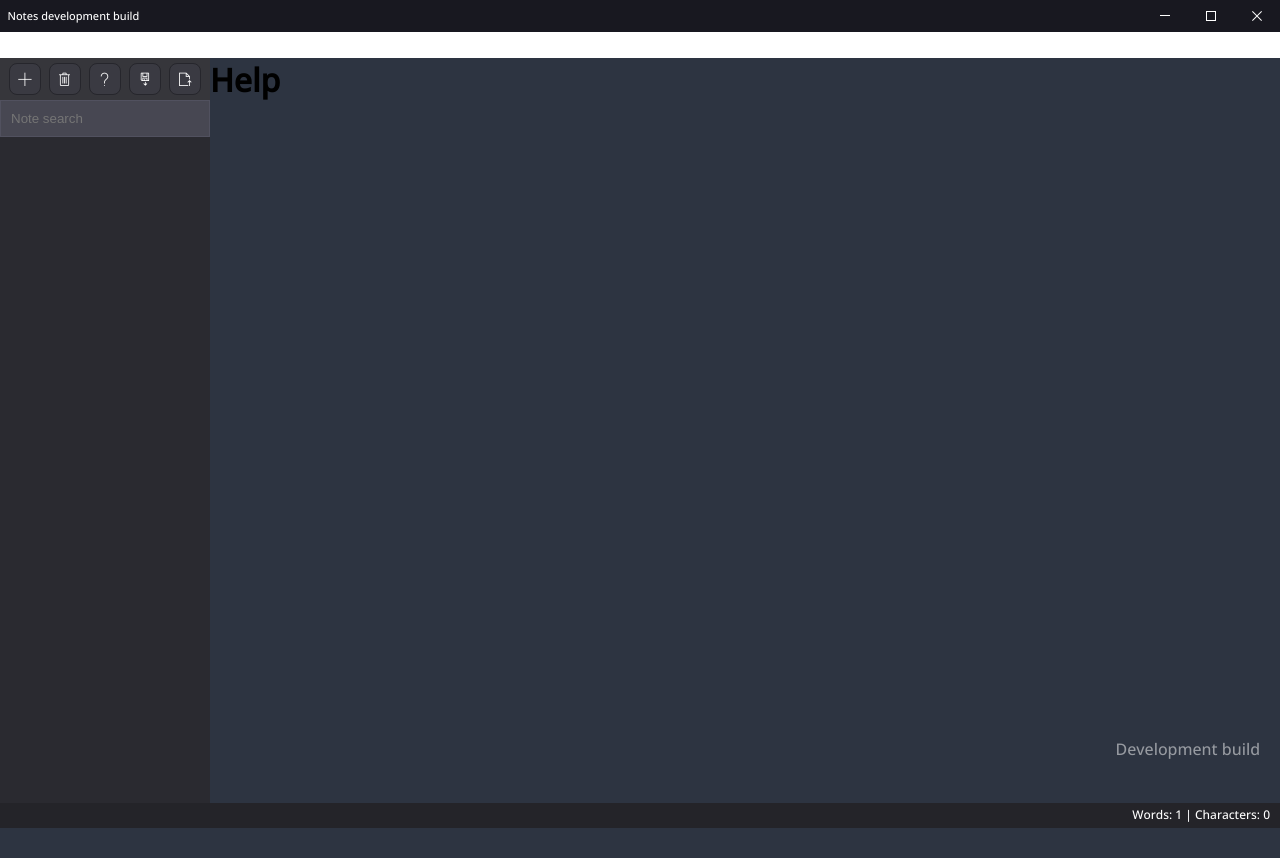
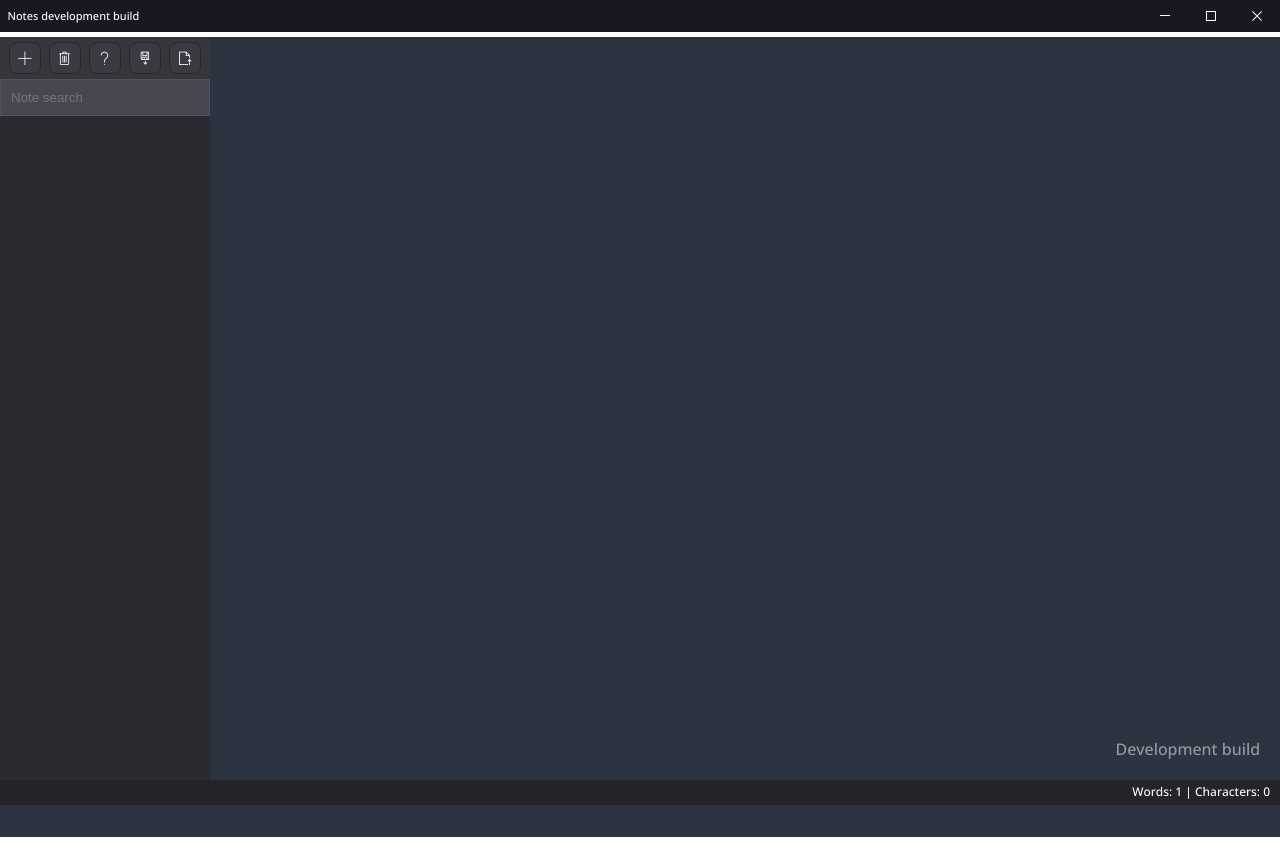
Before and after one commit to LucasDeProgrammeur/scrimbly, a React (Create React App) app: page / in a window 1280 px wide. After the commit the page ends 837 px from the top, so only its background shows below. Built offline with nearby package versions, Linux system fonts and the light colour scheme.

Commit message:
Styling improvements and starting help page

```diff
--- a/src/App.css
+++ b/src/App.css
@@ -1,6 +1,11 @@
 @font-face {
   font-family: "segoeMDL2";
   src: url(./fonts//SegMDL2.ttf);
+}
+
+
+.disabled {
+  display: none;
 }
 
 .App-logo {
@@ -19,21 +24,26 @@
   height: 100vh;
 }
 
-.rightContainer {
-  height: calc(100% - 80px);
-  width: calc(100% - 230px);
+main {
+  height: calc(100vh - 57px);
+  display: flex;
 }
 
 .editable {
+  width: calc(100% - 210px);
   text-align: left;
-  padding: 10px;
   background-color: #2d3441;
   border-style: none;
-  color: white;
   font-family: "Segoe UI", Tahoma, Geneva, Verdana, sans-serif;
   display: inline-block;
   outline: none;
+}
+
+.helpPage,
+.editable {
   overflow-y: auto;
+  padding: 10px;
+  color: white;
 }
 
 .editable img {
@@ -49,7 +59,6 @@
 
 .imageFrame:hover {
   border: 2px dotted;
-
 }
 
 .draggable {
@@ -79,11 +88,44 @@
   margin: 20px;
 }
 
+/* .leftMenu {
+  background-color: rgb(42, 42, 48);
+  width: 210px;
+  resize: horizontal;
+  border: 2px solid;
+} */
+
 .leftMenu {
   background-color: rgb(42, 42, 48);
-  height: calc(100% - 55px);
-  width: 210px;
-  float: left;
+  min-width: 210px;
+  overflow: hidden;
+  -webkit-user-drag: none;
+}
+
+.leftMenu .fileEntry {
+  text-overflow: ellipsis;
+  white-space: nowrap;
+  overflow: hidden;
+  width: inherit;
+}
+
+.resizerSpace {
+  height: 100%;
+  width: 10px;
+  cursor: w-resize;
+  transition: background-color 0.2s;
+  transition: width 0.3s;
+}
+
+.resizerSpace:hover,
+.resizerSpace:active {
+  background-color: rgb(64 100 119/0.5);
+  width: 15px;
+}
+
+.resizerSpace:hover,
+.resizerSpace:active {
+  cursor: ew-resize;
 }
 
 .searchBox {
@@ -102,7 +144,8 @@
   background-color: rgb(54, 54, 59);
 }
 
-.topBar button, .actionButton {
+.topBar button,
+.actionButton {
   font-family: "segoeMDL2";
   height: 32px;
   width: 32px;
@@ -114,11 +157,13 @@
   margin: 0 4px;
 }
 
-.topBar button:hover, .actionButton:hover {
+.topBar button:hover,
+.actionButton:hover {
   background-color: rgb(42, 42, 48);
 }
 
-.topBar button:focus, .actionButton:focus {
+.topBar button:focus,
+.actionButton:focus {
   background-color: rgb(61, 61, 70);
 }
 
@@ -203,6 +248,7 @@
   padding: 5px;
   font-size: 13px;
   min-height: 32px;
+  position: relative;
 }
 
 .selectedEntry {
@@ -215,8 +261,10 @@
 }
 
 .fileEntry button {
-  visibility: hidden;
-  float: right;
+  display: none;
+  position: absolute;
+  right: 5px;
+  top: 5px;
 }
 
 .fileEntry * {
@@ -230,7 +278,7 @@
 }
 
 .fileEntry:hover button {
-  visibility: visible;
+  display: block;
 }
 
 .devBuildNotifier {
--- a/src/App.tsx
+++ b/src/App.tsx
@@ -40,13 +40,14 @@ function App() {
   });
 
   useEffect(() => {
+    let target = document.getElementsByClassName("editable")[0] as HTMLElement;
+    if (target === undefined) return;
     if (currentNoteName === "") return;
     if (getNoteContentByName(currentNoteName) !== null) {
       setContent(getNoteContentByName(currentNoteName));
     } else {
       setCurrentNoteName("");
     }
-    let target = document.getElementsByClassName("editable")[0] as HTMLElement;
     target.innerHTML = getNoteContentByName(currentNoteName);
   }, [currentNoteName]);
 
@@ -92,6 +93,7 @@ function App() {
           }
         }}
       >
+        <main>
           {entryBarToggle && (
             <EntryBar
               setEntryBarToggle={setEntryBarToggle}
@@ -116,10 +118,12 @@ function App() {
             fetchedNotes={fetchedNotes}
             setFetchedNotes={setFetchedNotes}
             setBottomBarText={setBottomBarText}
+            helpOpen={helpOpen}
             setHelpOpen={setHelpOpen}
           />
 
-        { helpOpen ?<div
+          {!helpOpen ? (
+            <div
               contentEditable={currentNoteName ? "true" : "false"}
               suppressContentEditableWarning={true}
               onClick={(e) => {
@@ -135,18 +139,25 @@ function App() {
               }}
               onKeyDown={(e) => {
                 if (e.key === "Enter") {
-              if (getNodeContentEditable()?.parentElement?.className !== "App" && isRangeAtEnd()) {
+                  if (
+                    getNodeContentEditable()?.parentElement?.className !==
+                      "App" &&
+                    isRangeAtEnd()
+                  ) {
                     createEnterElements(e);
                   }
-
                 }
               }}
-          className="editable rightContainer"
+              className="editable"
             >
               <div>
                 <br></br>
               </div>
-        </div> : <HelpPage />}
+            </div>
+          ) : (
+            <HelpPage setHelpOpen={setHelpOpen} />
+          )}
+        </main>
         <div className="bottomBar">
           <p className="bottomBarInfo">{bottomBarText}</p>
           <WordCounter content={content} />
--- a/src/components/HelpPage.tsx
+++ b/src/components/HelpPage.tsx
@@ -1,6 +1,46 @@
-const HelpPage = () => {
-    return (<div className="helpPage">
-        <h1>Help</h1>
-    </div>);
+interface helpProps {
+  setHelpOpen: any;
 }
+
+const HelpPage = ({ setHelpOpen }: helpProps) => {
+  return (
+    <div className="helpPage" >
+      <button onClick={() => setHelpOpen(false)}>Close</button>
+      <h1>Help</h1>
+      <h2>Welcome to Scrimbly, the markdown note editor!</h2>
+      <p>Read this manual to make use of all the features it has to offer.</p>
+      <h3>Concept</h3>
+      <p>
+        Scrimbly is an application where you edit, save and read all notes
+        within the app. Note names can be edited, and notes can be deleted as
+        well. Notes can be exported and imported for sharing, or as a back-up.
+        It works by using syntax to make your notes more organized and prettier.
+      </p>
+      <h3>Line Syntax</h3>
+      <ul>
+        <li>
+          <b>-!</b> : Main heading
+        </li>
+        <li>
+          <b>-@</b> : Sub-heading
+        </li>
+        <li>
+          <b>-#</b> : Sub-sub-heading
+        </li>
+        <li>
+          <b>-cb</b> : Checkbox
+        </li>
+      </ul>
+      <h3>Inline syntax (with the word "text" as example)</h3>
+      <ul>
+        <li>
+          <b>*text*</b> : Bold text
+        </li>
+        <li>
+          <b>_text_</b> : Italic text
+        </li>
+      </ul>
+    </div>
+  );
+};
 export default HelpPage;
--- a/src/components/LeftMenu.tsx
+++ b/src/components/LeftMenu.tsx
@@ -12,6 +12,7 @@ interface LeftMenuProps {
   setFetchedNotes: any;
   setBottomBarText: React.Dispatch<React.SetStateAction<string>>;
   setHelpOpen: React.Dispatch<React.SetStateAction<boolean>>;
+  helpOpen: boolean;
 }
 
 const LeftMenu = ({
@@ -21,15 +22,50 @@ const LeftMenu = ({
   fetchedNotes,
   setFetchedNotes,
   setBottomBarText,
-  setHelpOpen
+  setHelpOpen,
+  helpOpen
 }: LeftMenuProps) => {
   const { enqueueSnackbar } = useSnackbar();
   const [noteSearchQuery, setNoteSearchQuery] = useState("");
   useEffect(() => {
     setFetchedNotes(getData().notes);
   }, [setFetchedNotes]);
+
+  useEffect(() => {
+    const resize = document.getElementsByClassName("resizerSpace")[0]!;
+    const leftSide = document.getElementsByClassName("leftMenu")[0];
+    const rightSide = document.getElementsByClassName("editable")[0] as HTMLElement;
+    const container = document.getElementsByClassName("App")[0] as HTMLElement;
+    var moveX =
+      leftSide.getBoundingClientRect().width +
+      resize.getBoundingClientRect().width / 2;
+    let drag = false;
+
+    resize.addEventListener("mousedown", function (e) {
+      drag = true;
+      moveX = e.x;
+    });
+
+    container.addEventListener("mousemove", function (e) {
+      moveX = e.x;
+      console.log(e.x);
+      let newWidth =  (moveX - resize.getBoundingClientRect().width / 2) + 10 + "px";
+      if (drag) {
+        rightSide.style.width = "calc(100% - " + newWidth + ")";
+        leftSide.style.width = newWidth
+
+      }
+
+    });
+
+    container.addEventListener("mouseup", function (e) {
+      drag = false;
+    });
+  }, []);
+
   return (
-    <div className="leftMenu">
+    <>
+      <div className={!helpOpen ? "leftMenu" : "leftMenu disabled"} draggable>
         <div className="topBar" onMouseLeave={() => setBottomBarText("")}>
           <button
             className="newNoteButton"
@@ -49,7 +85,14 @@ const LeftMenu = ({
           >
             &#xE74D;
           </button>
-        <button onMouseEnter={() => setBottomBarText("Help")} onClick={() => {setHelpOpen(true)}}>&#xE897;</button>
+          <button
+            onMouseEnter={() => setBottomBarText("Help")}
+            onClick={() => {
+              setHelpOpen(!helpOpen);
+            }}
+          >
+            &#xE897;
+          </button>
           <button
             onMouseEnter={() => setBottomBarText("Export data")}
             onClick={() => {
@@ -81,10 +124,13 @@ const LeftMenu = ({
           }}
         />
         <div className="fileList">
-        {fetchedNotes && fetchedNotes
+          {fetchedNotes &&
+            fetchedNotes
               .filter(
                 (e) =>
-              e.name.toLowerCase().includes(noteSearchQuery.toLowerCase()) ||
+                  e.name
+                    .toLowerCase()
+                    .includes(noteSearchQuery.toLowerCase()) ||
                   e.name === currentNoteName
               )
               .map((e: note, i: Number) => {
@@ -100,6 +146,8 @@ const LeftMenu = ({
               })}
         </div>
       </div>
+      <div className="resizerSpace"></div>
+    </>
   );
 };
 
```
Lines whose indentation alone changed are shown as unchanged.
